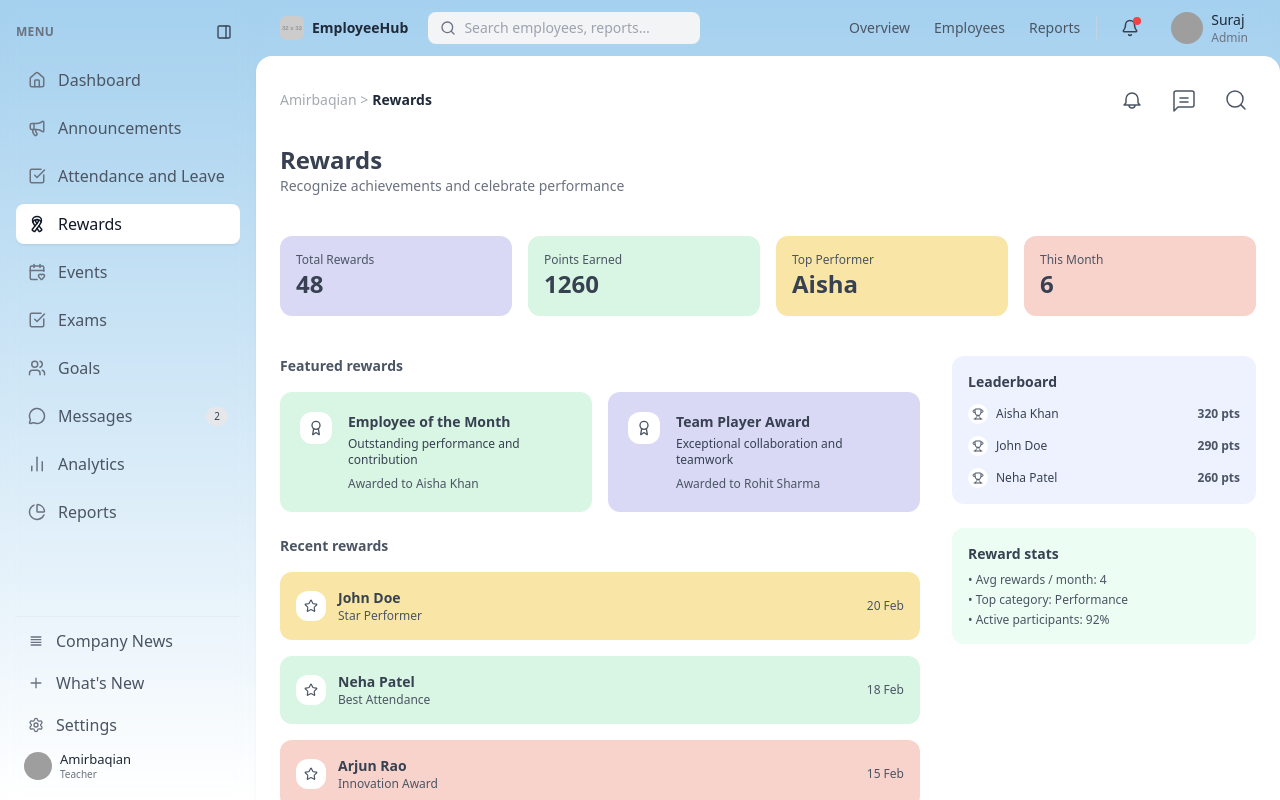
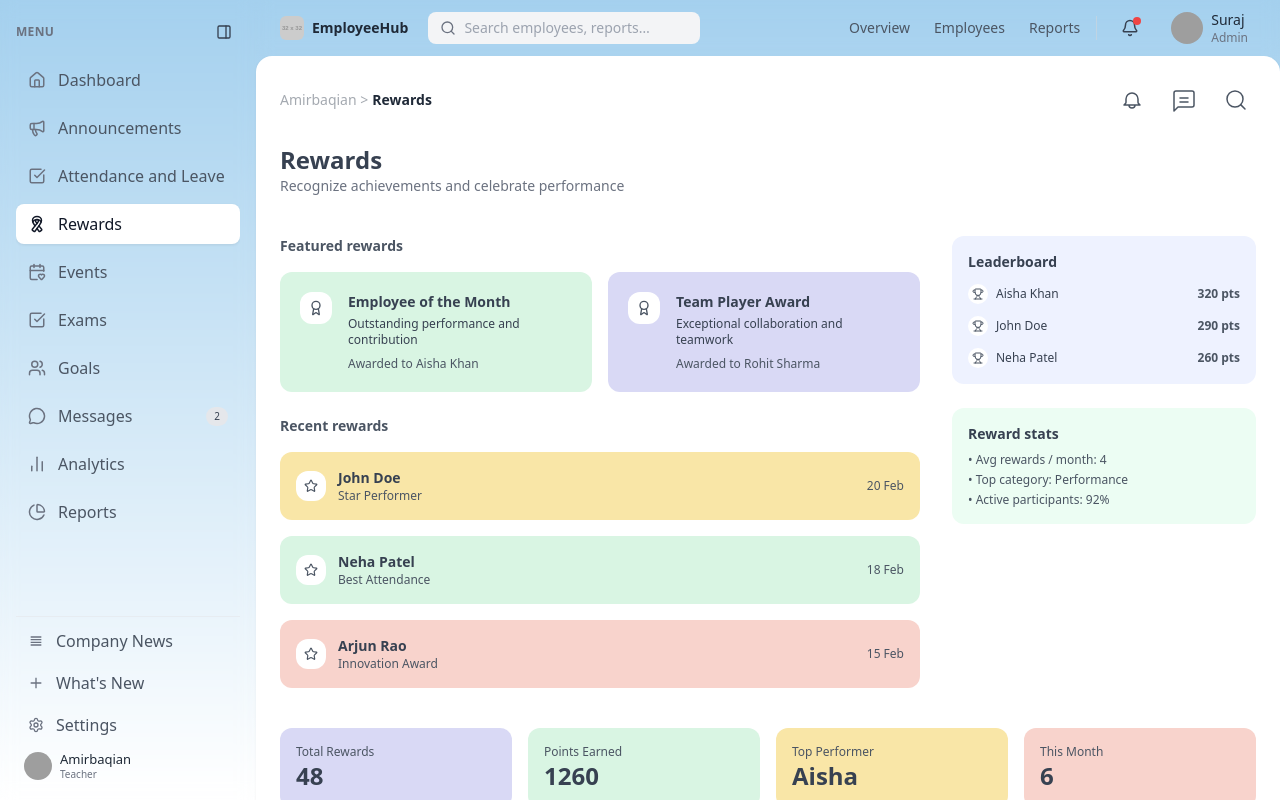
Before and after one commit to surajharogoppa/exam-dashboard, a React (Vite) app: page /rewards in a window 1280 px wide. Built offline with nearby package versions, Linux system fonts and the light colour scheme; grey boxes are pictures that could not be loaded.

Commit message:
Edited card style

```diff
--- a/src/pages/Announcements.jsx
+++ b/src/pages/Announcements.jsx
@@ -77,19 +77,7 @@ export default function Announcements() {
         </button>
       </div>
 
-      {/* SUMMARY CARDS */}
-      <section className="grid grid-cols-2 sm:grid-cols-4 gap-4">
-        {summaryCards.map((c) => (
-          <div
-            key={c.label}
-            className="rounded-xl p-4"
-            style={{ backgroundColor: c.bg }}
-          >
-            <div className="text-xs text-gray-600">{c.label}</div>
-            <div className="text-2xl font-semibold">{c.value}</div>
-          </div>
-        ))}
-      </section>
+
 
       {/* FILTERS */}
       <section className="flex items-center gap-2 text-xs font-semibold text-gray-600">
@@ -165,6 +153,19 @@ export default function Announcements() {
           </div>
         </aside>
       </div>
+       {/* SUMMARY CARDS */}
+      <section className="grid grid-cols-2 sm:grid-cols-4 gap-4">
+        {summaryCards.map((c) => (
+          <div
+            key={c.label}
+            className="rounded-xl p-4"
+            style={{ backgroundColor: c.bg }}
+          >
+            <div className="text-xs text-gray-600">{c.label}</div>
+            <div className="text-2xl font-semibold">{c.value}</div>
+          </div>
+        ))}
+      </section>
     </div>
   );
 }
--- a/src/pages/CompanyNews.jsx
+++ b/src/pages/CompanyNews.jsx
@@ -2,12 +2,7 @@ import { Newspaper, Flame, Plus, MessageCircle } from "lucide-react";
 
 /* ---------------- DATA ---------------- */
 
-const summary = [
-  { label: "Articles", value: 32, bg: "#D9D9F5" },
-  { label: "This Month", value: 6, bg: "#D9F5E3" },
-  { label: "Teams Covered", value: 8, bg: "#F9E6A7" },
-  { label: "Engagement", value: "High", bg: "#F8D3CC" },
-];
+
 
 const featuredNews = {
   title: "EmployeeHub Launches New Rewards Program",
@@ -66,19 +61,7 @@ export default function CompanyNews() {
         </button>
       </div>
 
-      {/* SUMMARY */}
-      <section className="grid grid-cols-2 sm:grid-cols-4 gap-4">
-        {summary.map((s) => (
-          <div
-            key={s.label}
-            className="rounded-xl p-4"
-            style={{ backgroundColor: s.bg }}
-          >
-            <div className="text-xs text-gray-600">{s.label}</div>
-            <div className="text-2xl font-semibold">{s.value}</div>
-          </div>
-        ))}
-      </section>
+
 
       {/* MAIN GRID */}
       <div className="grid grid-cols-1 xl:grid-cols-3 gap-8">
--- a/src/pages/Messages.jsx
+++ b/src/pages/Messages.jsx
@@ -58,19 +58,7 @@ export default function Messages() {
         </p>
       </div>
 
-      {/* SUMMARY */}
-      <section className="grid grid-cols-2 sm:grid-cols-4 gap-4">
-        {summary.map((s) => (
-          <div
-            key={s.label}
-            className="rounded-xl p-4"
-            style={{ backgroundColor: s.bg }}
-          >
-            <div className="text-xs text-gray-600">{s.label}</div>
-            <div className="text-2xl font-semibold">{s.value}</div>
-          </div>
-        ))}
-      </section>
+
 
       {/* MAIN GRID */}
       <div className="grid grid-cols-1 xl:grid-cols-3 gap-8">
@@ -154,7 +142,21 @@ export default function Messages() {
           </div>
         </aside>
       </div>
+        {/* SUMMARY */}
+      <section className="grid grid-cols-2 sm:grid-cols-4 gap-4">
+        {summary.map((s) => (
+          <div
+            key={s.label}
+            className="rounded-xl p-4"
+            style={{ backgroundColor: s.bg }}
+          >
+            <div className="text-xs text-gray-600">{s.label}</div>
+            <div className="text-2xl font-semibold">{s.value}</div>
+          </div>
+        ))}
+      </section>
     </div>
+
   );
 }
 
--- a/src/pages/Rewards.jsx
+++ b/src/pages/Rewards.jsx
@@ -64,19 +64,7 @@ export default function Rewards() {
         </p>
       </div>
 
-      {/* SUMMARY */}
-      <section className="grid grid-cols-2 sm:grid-cols-4 gap-4">
-        {summary.map((s) => (
-          <div
-            key={s.label}
-            className="rounded-xl p-4"
-            style={{ backgroundColor: s.bg }}
-          >
-            <div className="text-xs text-gray-600">{s.label}</div>
-            <div className="text-2xl font-semibold">{s.value}</div>
-          </div>
-        ))}
-      </section>
+
 
       {/* MAIN GRID */}
       <div className="grid grid-cols-1 xl:grid-cols-3 gap-8">
@@ -148,6 +136,19 @@ export default function Rewards() {
           </div>
         </aside>
       </div>
+      {/* SUMMARY */}
+      <section className="grid grid-cols-2 sm:grid-cols-4 gap-4">
+        {summary.map((s) => (
+          <div
+            key={s.label}
+            className="rounded-xl p-4"
+            style={{ backgroundColor: s.bg }}
+          >
+            <div className="text-xs text-gray-600">{s.label}</div>
+            <div className="text-2xl font-semibold">{s.value}</div>
+          </div>
+        ))}
+      </section>
     </div>
   );
 }
@@ -192,6 +193,8 @@ function RewardCard({ data }) {
       </div>
 
       <div className="text-xs text-gray-600">{data.date}</div>
+
     </div>
+
   );
 }
```
